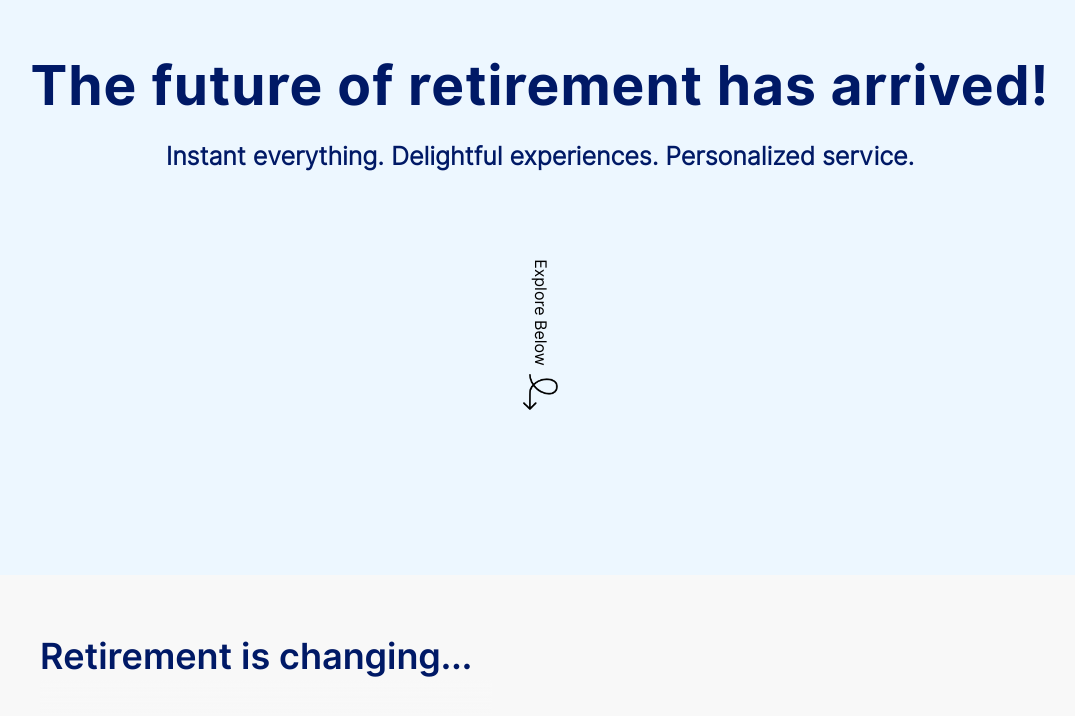
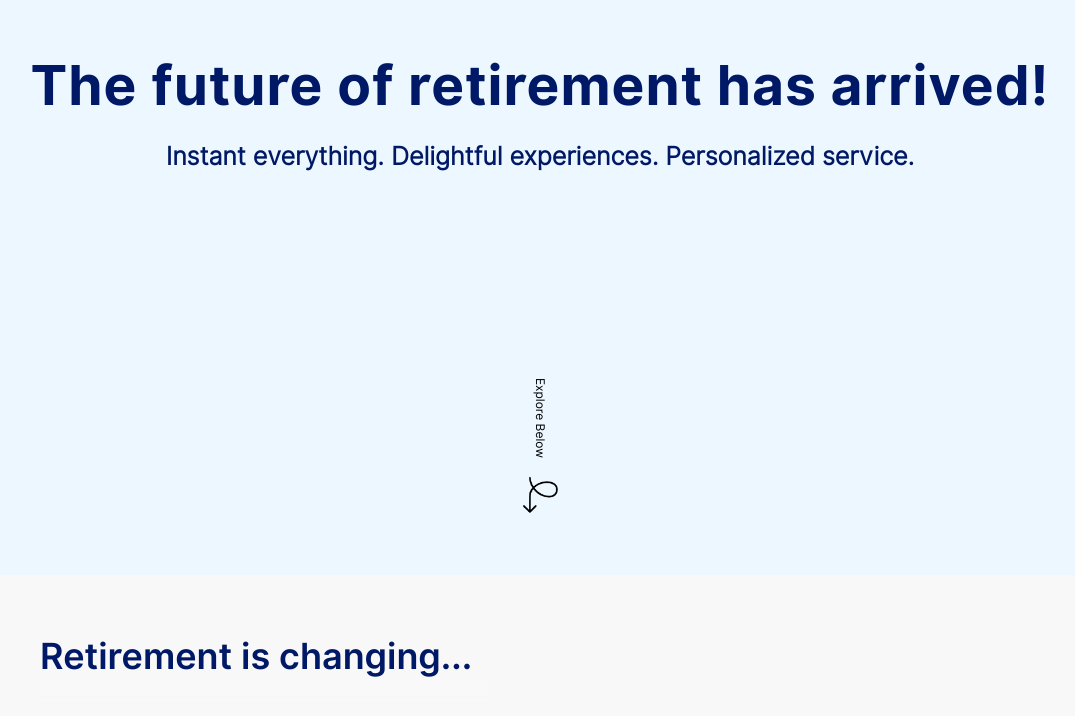
Before and after one commit to VestHQ/VestHQ, a Jekyll site: the page built from index.html, in a window 1280 px wide and 900 px high, scrolled down 325 px. Shown: the top 716 px of the window, without its empty margins (100-1175 px from the left). Built offline with Jekyll 4.4.1, drawn with Linux system fonts in a browser that asks for light colours; nearby versions of some CDN libraries; some web fonts are replaced; comment, search, counter and statistics services are not loaded.

Commit message:
updates to font sizing and alignment

```diff
--- a/_includes/index.html
+++ b/_includes/index.html
@@ -4,8 +4,10 @@
     <h2 class="header__secondary">Instant everything. Delightful experiences. Personalized service.
     </h2>
 
-    <div class="explore">
-        <p class="explore__text">Explore Below</p>
-        <img src="{{site.baseurl}}/assets/images/squiggle.png" alt="squiggle" class="explore__icon">
-    </div>
+
 </main>
+
+<div class="explore">
+    <p class="explore__text">Explore Below</p>
+    <img src="{{site.baseurl}}/assets/images/squiggle.png" alt="squiggle" class="explore__icon">
+</div>
--- a/_sass/1-base/base.scss
+++ b/_sass/1-base/base.scss
@@ -38,7 +38,7 @@ body{
   display: flex;
   flex-direction: column;
   min-height: 100vh;
-  height: 100vh;
+  max-height: 100vh;
   margin: 0 auto; //-> was causing nav to not be centered on big screen
   //max-width: $max-page-width;
   position: relative;
@@ -67,3 +67,10 @@ img {
   pointer-events: none;
   user-select: none;
 }
+
+
+// for when a user highlights text on page
+::selection {
+  background-color: $blue-mid-3;
+  //color: $dark-blue;
+}
--- a/_sass/3-layout/index.scss
+++ b/_sass/3-layout/index.scss
@@ -3,13 +3,17 @@
   flex-direction: column;
   justify-content: center;
   align-items: center;
-  height: 100%;
-  margin: 3% auto 0 auto;
+  margin: 1rem auto;
+
+  position: absolute;
+  bottom: 0;
+  left: 50%;
+  transform: translate(-50%, -50%);
 
   &__text {
     font-family: $inter-regular;
     color: #000;
-    font-size: 1.6rem;
+    font-size: 1.2rem;
     transform: rotate(90deg);
   }
   &__icon {
```
Also changed, not shown: 2 other files.
